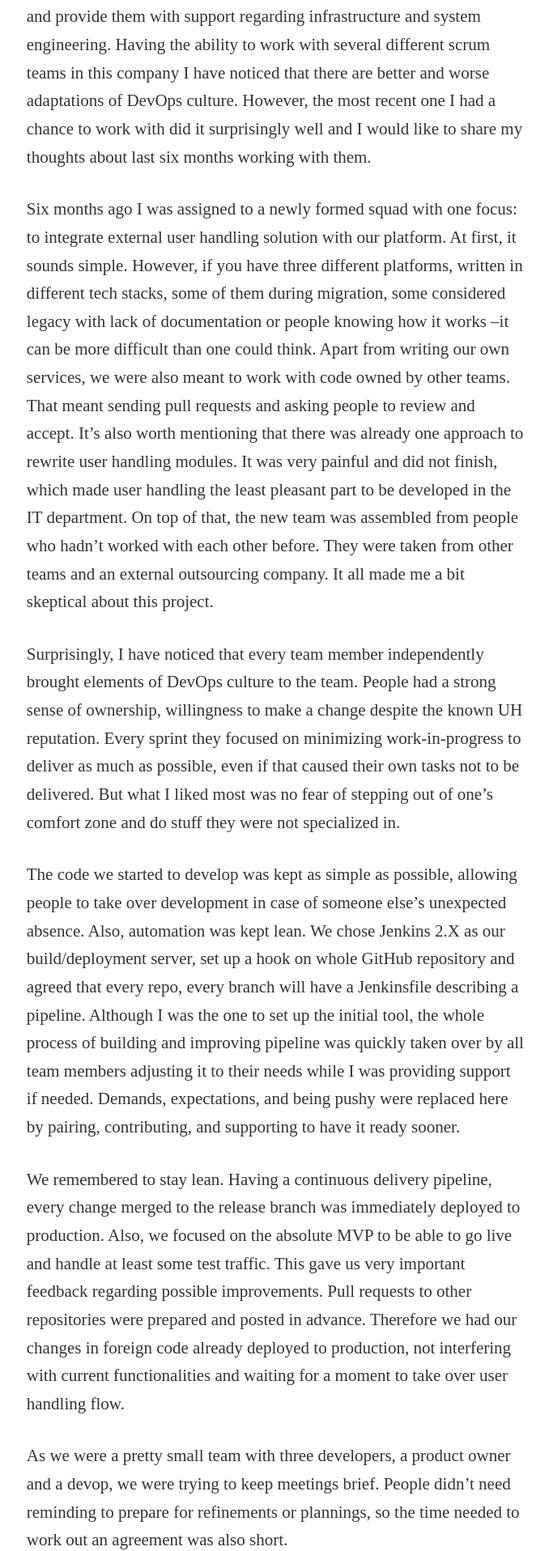
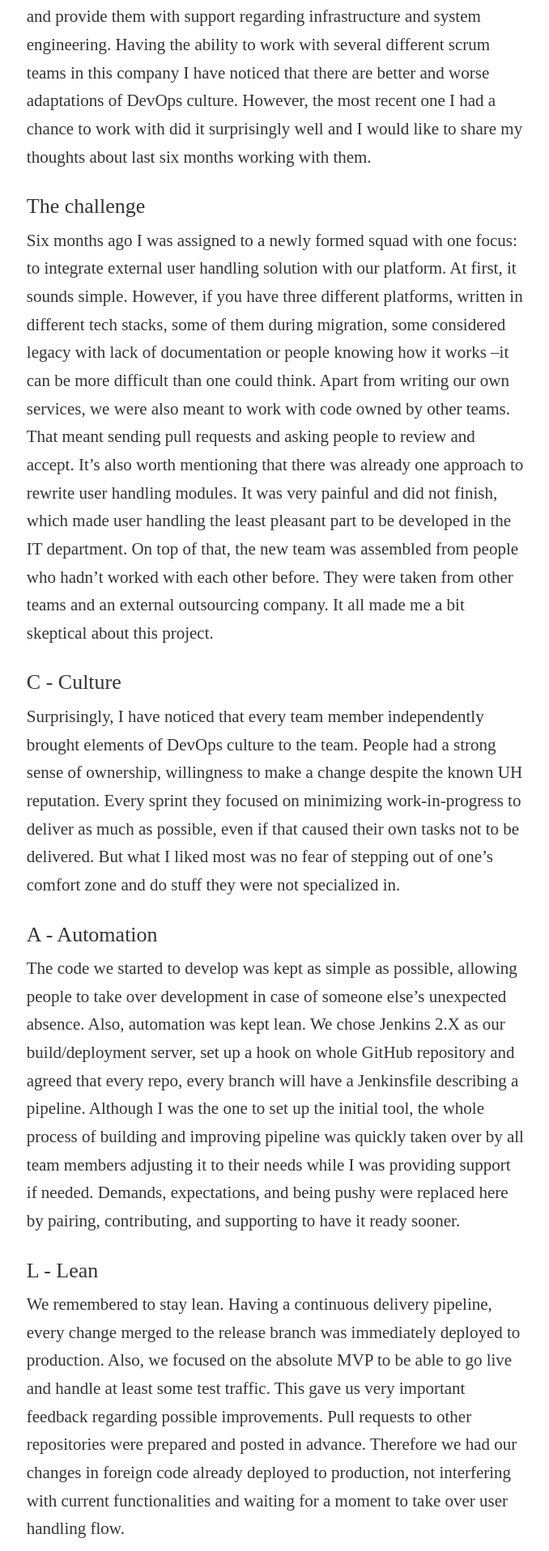
Before and after one commit to holidaycheck/tech-blog, a Jekyll site: the page built from _posts/2017-01-26-keeping-calms-at-holidaycheck.md, in a window 1280 px wide. Shown: the part 835-2751 px from the top of the page at 81% size, without its empty margins (300-978 px from the left). Built offline with Jekyll 4.4.1, drawn with Linux system fonts in a browser that asks for light colours; some web fonts are replaced; some of the changed text lies outside the part shown.

Commit message:
Adding sub headlines

```diff
--- a/_posts/2017-01-26-keeping-calms-at-holidaycheck.md
+++ b/_posts/2017-01-26-keeping-calms-at-holidaycheck.md
@@ -17,21 +17,35 @@ In the last article called "Adapting DevOps culture with C.A.L.M.S." I’ve desc
 
 At HolidayCheck we believe in DevOps culture and try to follow it on daily basis. As a DevOps Engineer, I’m a member of developer teams and provide them with support regarding infrastructure and system engineering. Having the ability to work with several different scrum teams in this company I have noticed that there are better and worse adaptations of DevOps culture. However, the most recent one I had a chance to work with did it surprisingly well and I would like to share my thoughts about last six months working with them.
 
+### The challenge
+
 Six months ago I was assigned to a newly formed squad with one focus: to integrate external user handling solution with our platform. At first, it sounds simple. However, if you have three different platforms, written in different tech stacks, some of them during migration, some considered legacy with lack of documentation or people knowing how it works –it can be more difficult than one could think. Apart from writing our own services, we were also meant to work with code owned by other teams. That meant sending pull requests and asking people to review and accept. It’s also worth mentioning that there was already one approach to rewrite user handling modules. It was very painful and did not finish, which made user handling the least pleasant part to be developed in the IT department. On top of that, the new team was assembled from people who hadn’t worked with each other before. They were taken from other teams and an external outsourcing company. It all made me a bit skeptical about this project.
+
+### C - Culture
 
 Surprisingly, I have noticed that every team member independently brought elements of DevOps culture to the team. People had a strong sense of ownership, willingness to make a change despite the known UH reputation. Every sprint they focused on minimizing work-in-progress to deliver as much as possible, even if that caused their own tasks not to be delivered. But what I liked most was no fear of stepping out of one’s comfort zone and do stuff they were not specialized in.
 
+### A - Automation
+
 The code we started to develop was kept as simple as possible, allowing people to take over development in case of someone else’s unexpected absence. Also, automation was kept lean. We chose Jenkins 2.X as our build/deployment server, set up a hook on whole GitHub repository and agreed that every repo, every branch will have a Jenkinsfile describing a pipeline. Although I was the one to set up the initial tool, the whole process of building and improving pipeline was quickly taken over by all team members adjusting it to their needs while I was providing support if needed. Demands, expectations, and being pushy were replaced here by pairing, contributing, and supporting to have it ready sooner.
+
+### L - Lean
 
 We remembered to stay lean. Having a continuous delivery pipeline, every change merged to the release branch was immediately deployed to production. Also, we focused on the absolute MVP to be able to go live and handle at least some test traffic. This gave us very important feedback regarding possible improvements. Pull requests to other repositories were prepared and posted in advance. Therefore we had our changes in foreign code already deployed to production, not interfering with current functionalities and waiting for a moment to take over user handling flow.
 
 As we were a pretty small team with three developers, a product owner and a devop, we were trying to keep meetings brief. People didn’t need reminding to prepare for refinements or plannings, so the time needed to work out an agreement was also short.
 
+### M - Monitoring
+
 Before going live we started defining metrics and aggregating logs in one place. We had to put some extra effort to automatically pull logs from the provider but that paid off with detailed user monitoring and ability to cross check error logs with events delivered by a third party site. As the output, we got multiple dashboards and log filters analyzing almost every aspect of the running application: from pure system metrics like resource consumption, latency, and uptime, to detailed information about user behavior with an ability to trace errors back to few requests before to better understand the context. After exposing a new login to live traffic every 5xx error was immediately alerted on team’s Slack channel and, thanks to gathered links and dashboards, we could identify a root cause within a few minutes.
+
+### S - Sharing
 
 I also saved one more surprise for the end. Although the company policy was to have co-located teams, due to a shortage of personnel our team was partly distributed. Apart from me, all team members were sitting in the same room in Munich, DE and I was working from the office in Poznań, PL. Also due to other responsibilities I could not allocate more than 60% of my time for this team. Our internal communication, sharing opinions and ideas, was so good that most of the time I didn’t feel excluded at all. To be honest, working with them, even as a remote devop, was more enjoyable to me than working with some other teams co-located in one room.
 
 Now that our goal is achieved and I am switching teams once again, I have decided to take a look back at the last 12 sprints and try to learn from it. And of course to share with you.
+
+### Summary
 
 Was it really that candy-sweet all the time? Of course not, we had our problems. Starting with me not being 100% in the team. I regret that I could not get more involved in coding. Sometimes, especially in the very middle of the project, our meetings were too long and seemed pointless to me. Out CI pipeline crashed several times, blocking the whole development process and causing lot of tension. We were dependent on other teams which sometimes weren’t willing to help us because it was not compliant with their OKRs. It all happened more than I’d like, but I’m happy that we did work it out together and fixed it instead of pointing fingers.
 
```
